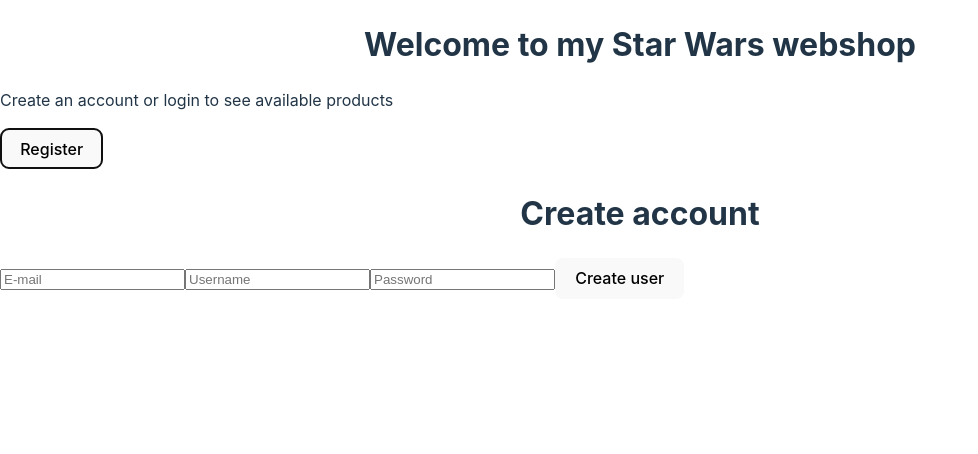
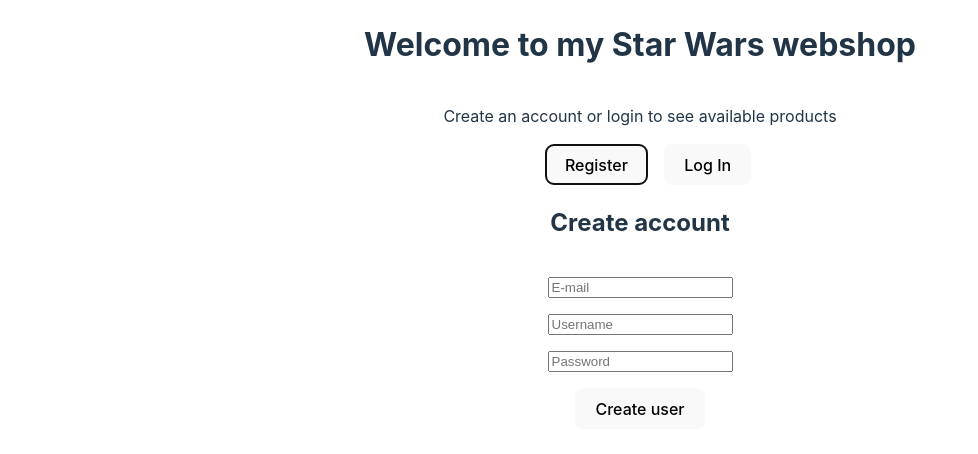
Before and after one commit to plugga-tech/express-api-webshop-js-emiliamassing, a website built with Vite: page frontend/index.html in a window 1280 px wide. Both pictures are taken after a click on the button "Register". Shown: the whole page, without its empty margins (0-978 px from the left). Built offline with nearby package versions, Linux system fonts and the light colour scheme.

Commit message:
🎨💄Cleaned up code, added css

```diff
--- a/frontend/script/main.js
+++ b/frontend/script/main.js
@@ -6,16 +6,21 @@
 function printStartpage() {
   const heading = document.createElement('h1');
   const pElement = document.createElement('p');
-  const button = document.createElement('button');
+  const buttonContainer = document.createElement('div');
+  const registerBtn = document.createElement('button');
+  const loginBtn = document.createElement('button');
 
   heading.innerHTML = 'Welcome to my Star Wars webshop';
   pElement.innerHTML = 'Create an account or login to see available products';
-  button.innerHTML = 'Register';
+  registerBtn.innerHTML = 'Register';
+  loginBtn.innerHTML = 'Log In';
 
   heading.className = 'welcomeHeading';
+  buttonContainer.className = 'btnContainer';
 
-  startPage.append(heading, pElement, button);
-  button.addEventListener('click', displayForm);
+  buttonContainer.append(registerBtn, loginBtn);
+  startPage.append(heading, pElement, buttonContainer);
+  registerBtn.addEventListener('click', displayForm);
 };
 
 
--- a/frontend/script/userForm.js
+++ b/frontend/script/userForm.js
@@ -7,6 +7,7 @@
     const usernameInput = document.createElement('input');
     const passwordInput = document.createElement('input');
     const createUserBtn = document.createElement('button');
+
 
     loginHeading.innerHTML= 'Create account';
     createUserBtn.innerHTML = 'Create user';
@@ -19,6 +20,7 @@
     emailInput.classList.add('createEmail');
     usernameInput.classList.add('createUsername');
     passwordInput.classList.add('createPassword');
+
 
     userForm.appendChild(form);
     form.append(loginHeading, emailInput, usernameInput, passwordInput, createUserBtn);
@@ -33,7 +35,7 @@
 
     e.preventDefault();
     let newUser = {email: emailInput.value, username: usernameInput.value, password: passwordInput.value};
-    console.log(newUser);
+    console.log('New user', newUser);
 
     fetch('http://localhost:3000/api/users/add', {
         method: "POST",
@@ -47,7 +49,14 @@
         emailInput.value = '';
         usernameInput.value = '';
         passwordInput.value = '';
+    })
+    .catch(err => {
+        console.log('error', err);
     });
 
     console.log('User created');
 };
+
+function loginUser() {
+
+}
--- a/frontend/style/base.scss
+++ b/frontend/style/base.scss
@@ -30,10 +30,34 @@
     min-height: 100vh;
 }
 
-h1 {
-    font-size: 2rem;
-    line-height: 1.1;
-    text-align: center;
+section.startPage {
+    display: flex;
+    flex-direction: column;
+    align-items: center;
+
+    h1 {
+        font-size: 2rem;
+        line-height: 1.1;
+        text-align: center;
+    }
+
+    .btnContainer {
+        button{
+            margin-left: 1rem;
+        }
+    }
+}
+
+section.userForm {
+    form{
+        display: flex;
+        flex-direction: column;
+        align-items: center;
+
+        input, button{
+            margin-top: 1rem;
+        }
+    }
 }
 
 button {
```
Also changed, not shown: frontend/style/base.css.
